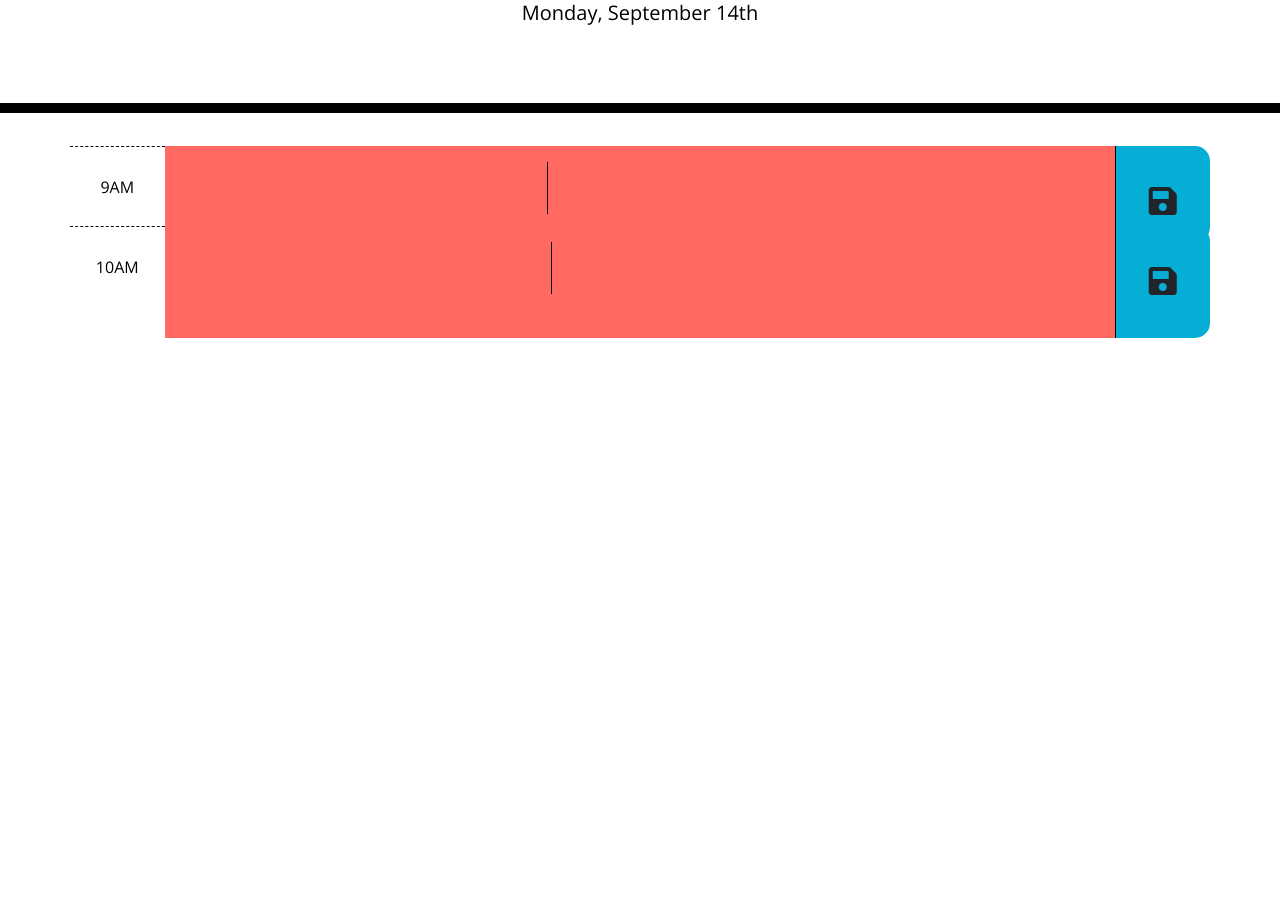
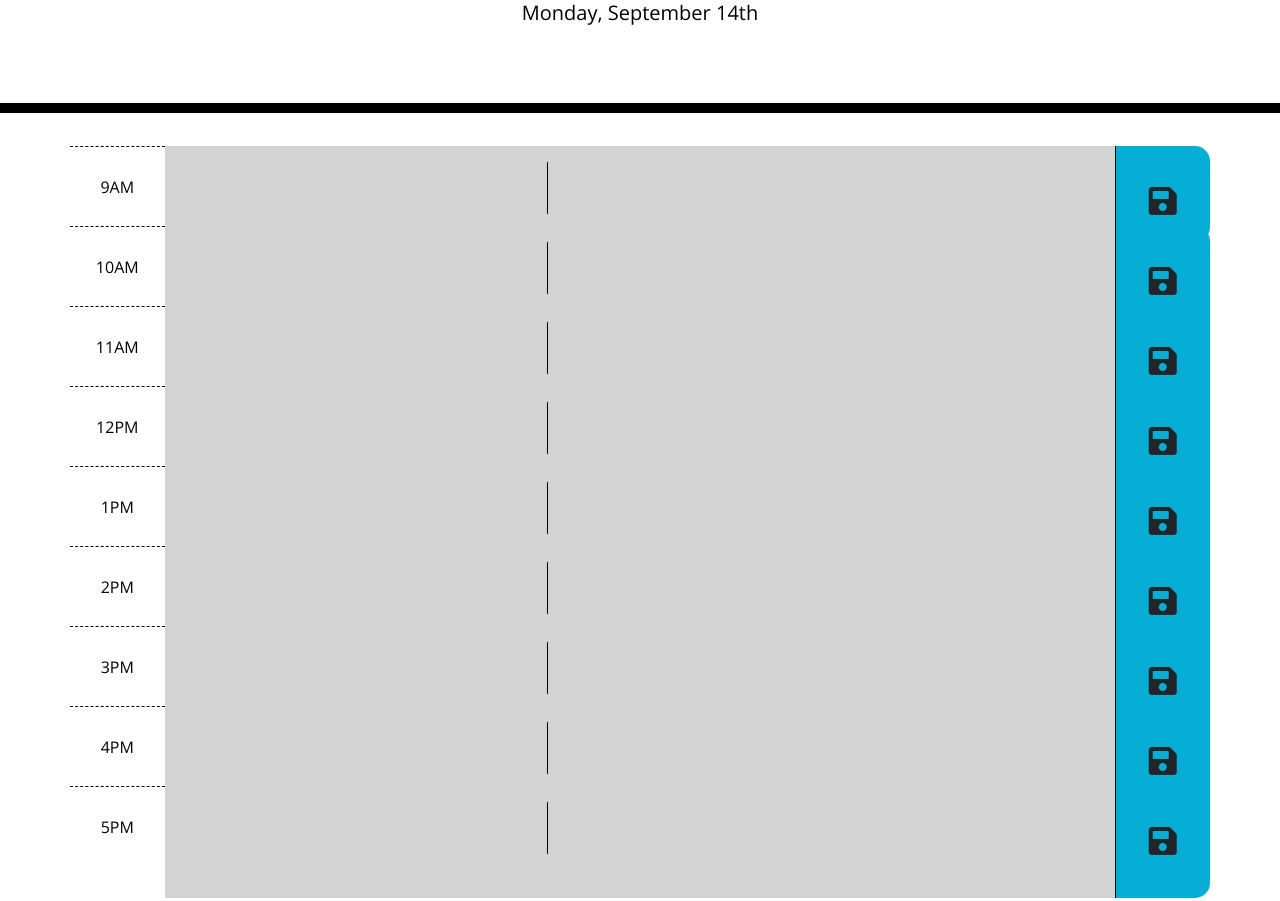
Before and after one commit to DS1826/daily-planner, a plain HTML site: page index.html in a window 1280 px wide. Shown: the part 207-1108 px from the top of the page. Before the commit the page ends 800 px from the top, so only its background shows below. Drawn offline with nearby package versions, Linux system fonts and the light colour scheme.

Commit message:
updated timeblock div and ids for correct js timeblock indicators

```diff
--- a/index.html
+++ b/index.html
@@ -14,38 +14,127 @@
 </head>
 
 <body>
+  <!-- Work Day Header -->
   <header class="jumbotron">
     <h1 class="display-3">Work Day Scheduler</h1>
     <p class="lead">A simple calendar app for scheduling your work day</p>
     <br>
     <p id="currentDay" class="lead"></p>
   </header>
-  <div class="container">
-    <!-- Timeblocks go here -->
-    <div class="row time-block">
-      <div id="9AM" class="col-sm hour" value="09:00:00">
+
+  <!-- Daily Time Blocks -->
+  <main class="container">
+
+    <section class="row time-block">
+      <div class="col-sm hour">
         9AM
       </div>
-      <div class="col-sm-10 description">
-        <textarea></textarea>
+      <div id="9" class="col-sm-10 description">
+        <textarea name="text-9am" id="9am" rows="2"></textarea>
       </div>
       <div class="col-sm saveBtn">
         <button type="button" class="btn"><i class="fas fa-save fa-2x"></i></button>
       </div>
-    </div>
+    </section>
 
-      <div class="row time-block">
-        <div class="col-sm hour" value="10:00:00">
+    <section class="row time-block">
+      <div class="col-sm hour">
         10AM
       </div>
-        <div class="col-sm-10 description">
-          <textarea></textarea>
+      <div id="10" class="col-sm-10 description">
+        <textarea name="text-10am" id="10am" rows="2"></textarea>
       </div>
       <div class="col-sm saveBtn">
         <button type="button" class="btn btn-block"><i class="fas fa-save fa-2x"></i></button>
       </div>
+    </section>
+
+    <section class="row time-block">
+      <div class="col-sm hour">
+        11AM
       </div>
+      <div id="11" class="col-sm-10 description">
+        <textarea name="text-11am" id="11am" rows="2"></textarea>
       </div>
+      <div class="col-sm saveBtn">
+        <button type="button" class="btn btn-block"><i class="fas fa-save fa-2x"></i></button>
+      </div>
+    </section>
+
+    <section class="row time-block">
+      <div class="col-sm hour">
+        12PM
+      </div>
+      <div id="12" class="col-sm-10 description">
+        <textarea name="text-12pm" id="12pm" rows="2"></textarea>
+      </div>
+      <div class="col-sm saveBtn">
+        <button type="button" class="btn btn-block"><i class="fas fa-save fa-2x"></i></button>
+      </div>
+    </section>
+
+    <section class="row time-block">
+      <div class="col-sm hour">
+        1PM
+      </div>
+      <div id="13" class="col-sm-10 description">
+        <textarea name="text-13pm" id="13pm" rows="2"></textarea>
+      </div>
+      <div class="col-sm saveBtn">
+        <button type="button" class="btn btn-block"><i class="fas fa-save fa-2x"></i></button>
+      </div>
+    </section>
+
+    <section class="row time-block">
+      <div class="col-sm hour">
+        2PM
+      </div>
+      <div id="14" class="col-sm-10 description">
+        <textarea name="text-14pm" id="14pm" rows="2"></textarea>
+      </div>
+      <div class="col-sm saveBtn">
+        <button type="button" class="btn btn-block"><i class="fas fa-save fa-2x"></i></button>
+      </div>
+    </section>
+
+    <section class="row time-block">
+      <div class="col-sm hour">
+        3PM
+      </div>
+      <div id="15" class="col-sm-10 description">
+        <textarea name="text-15pm" id="15pm" rows="2"></textarea>
+      </div>
+      <div class="col-sm saveBtn">
+        <button type="button" class="btn btn-block"><i class="fas fa-save fa-2x"></i></button>
+      </div>
+    </section>
+
+    <section class="row time-block">
+      <div class="col-sm hour">
+        4PM
+      </div>
+      <div id="16" class="col-sm-10 description">
+        <textarea name="text-16pm" id="16pm" rows="2"></textarea>
+      </div>
+      <div class="col-sm saveBtn">
+        <button type="button" class="btn btn-block"><i class="fas fa-save fa-2x"></i></button>
+      </div>
+    </section>
+
+    <section class="row time-block">
+      <div class="col-sm hour">
+        5PM
+      </div>
+      <div id="17" class="col-sm-10 description">
+        <textarea name="text-17pm" id="17pm" rows="2"></textarea>
+      </div>
+      <div class="col-sm saveBtn">
+        <button type="button" class="btn btn-block"><i class="fas fa-save fa-2x"></i></button>
+      </div>
+    </section>
+
+
+  </main>
 
   </div>
   </div>
```
Lines whose indentation alone changed are shown as unchanged.
